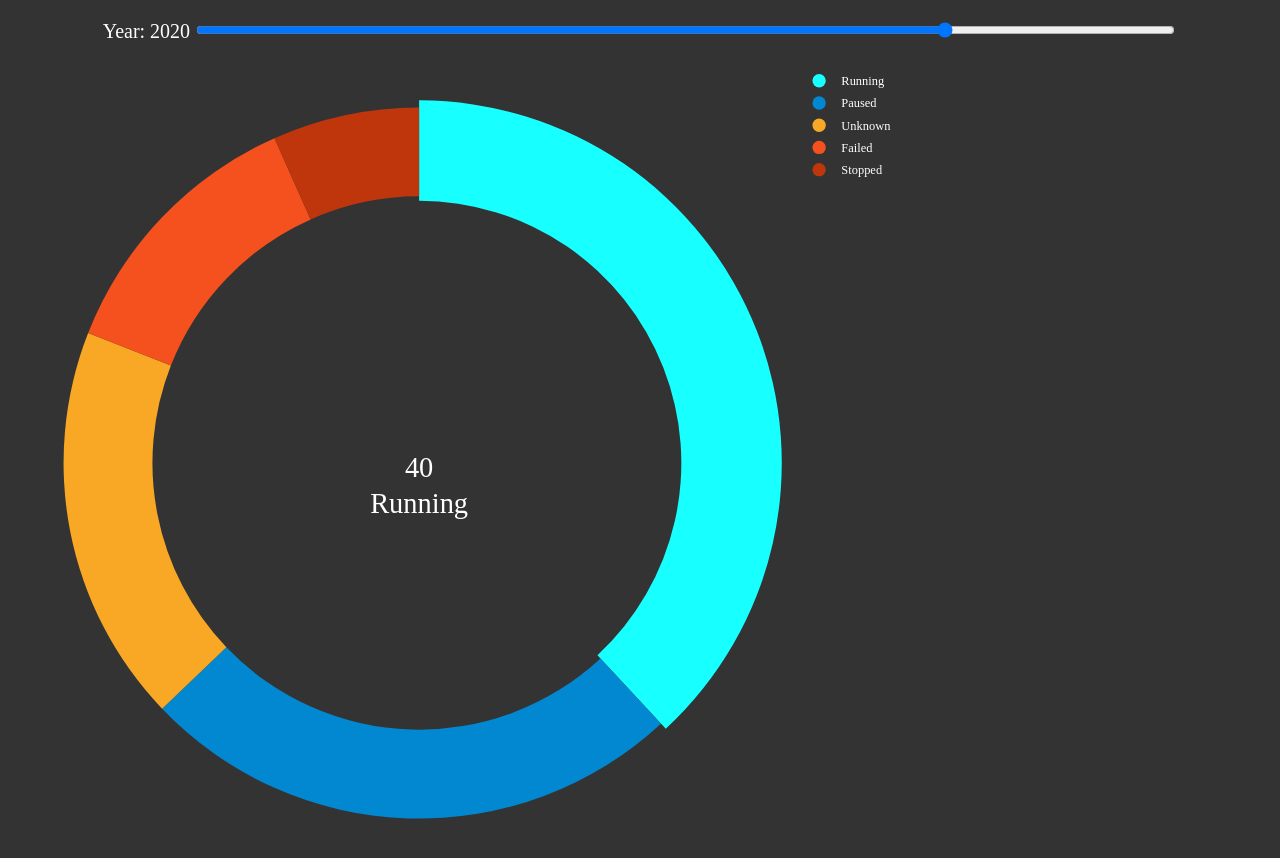
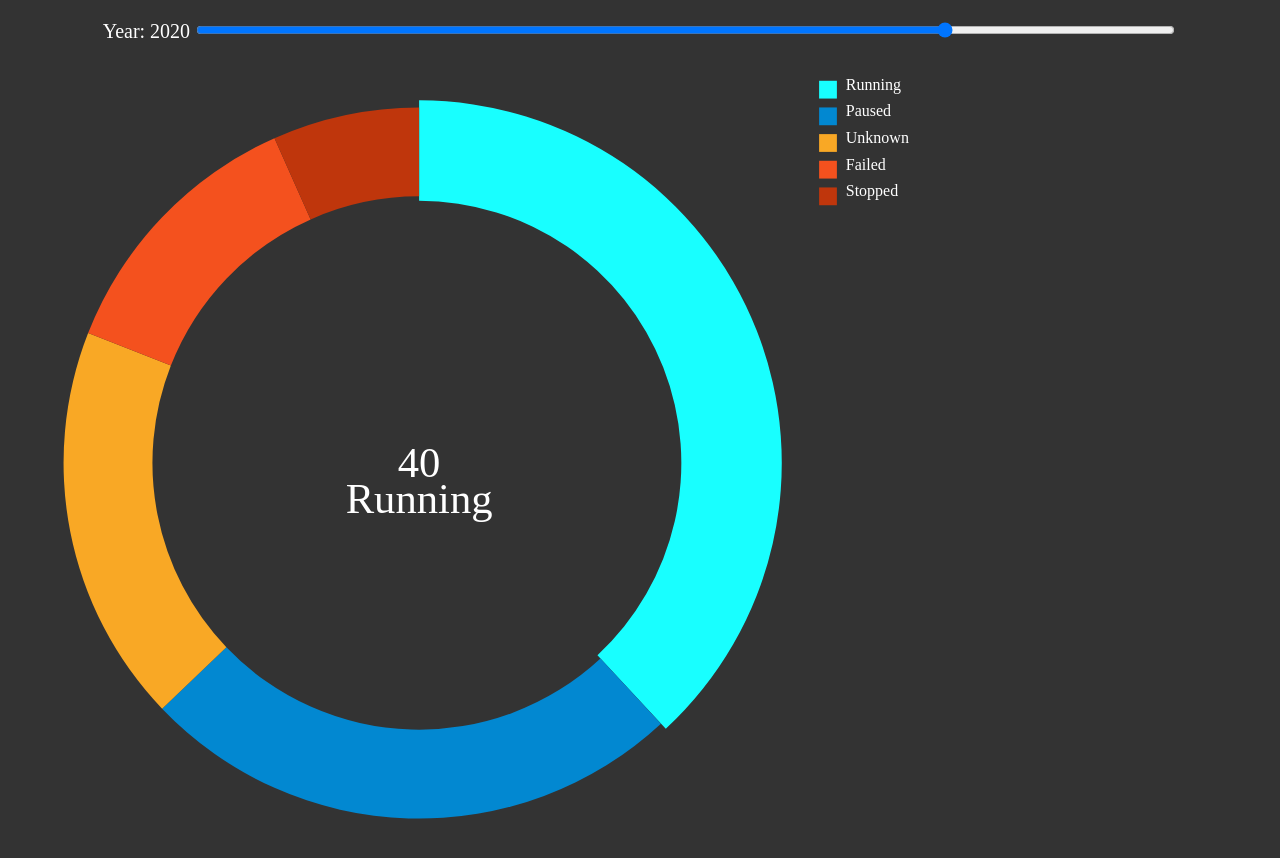
Before and after one commit to NoahDanan/Powerlifting-Visualization, a plain HTML site: page index.html in a window 1280 px wide. Drawn offline with nearby package versions, Linux system fonts and the light colour scheme.

Commit message:
Update index.html

```diff
--- a/index.html
+++ b/index.html
@@ -11,7 +11,7 @@
         }
         .data-text {
             fill: #fff;
-            font-size: 32px; /* Adjusted for larger view */
+            font-size: 48px; /* Increased font size */
             visibility: hidden;
         }
         .data-text--show {
@@ -19,7 +19,7 @@
         }
         .legend-text {
             fill: #fff; /* Set legend color */
-            font-size: 14px; /* Adjusted for larger view */
+            font-size: 18px; /* Increased legend text size */
         }
         .slider-container {
             margin: 20px;
@@ -150,7 +150,7 @@
                     this._current = i;
                 });
 
-            const legendRectSize = 15;
+            const legendRectSize = 20; // Increased legend size
             const legendSpacing = 10;
 
             const legend = svg.selectAll('.legend')
@@ -165,8 +165,9 @@
                     return `translate(${horz}, ${vert})`;
                 });
 
-            legend.append('circle')
-                .attr('r', legendRectSize / 2)
+            legend.append('rect') // Changed from circle to rect for better appearance
+                .attr('width', legendRectSize)
+                .attr('height', legendRectSize)
                 .style('fill', color);
 
             legend.append('text')
```
